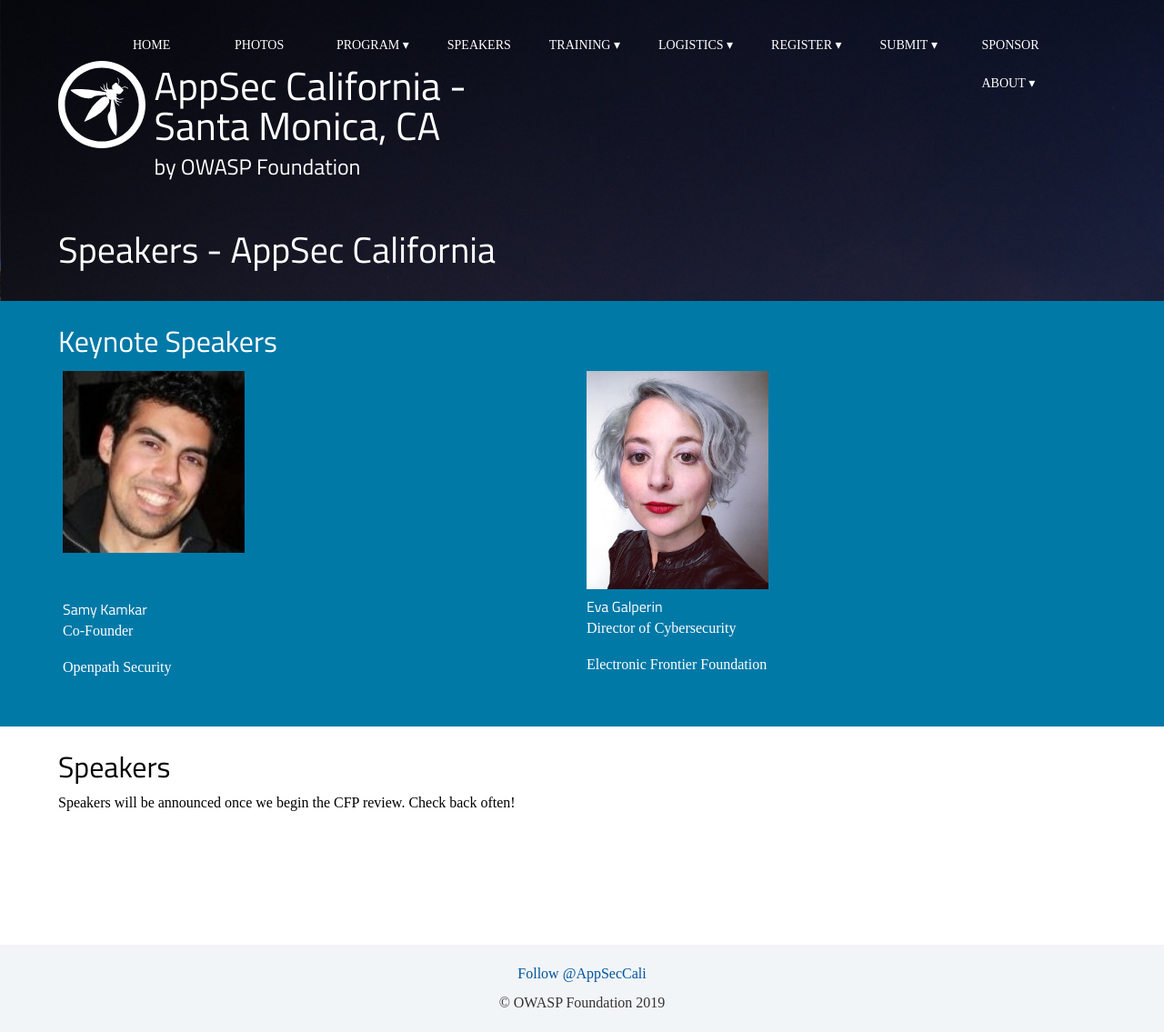
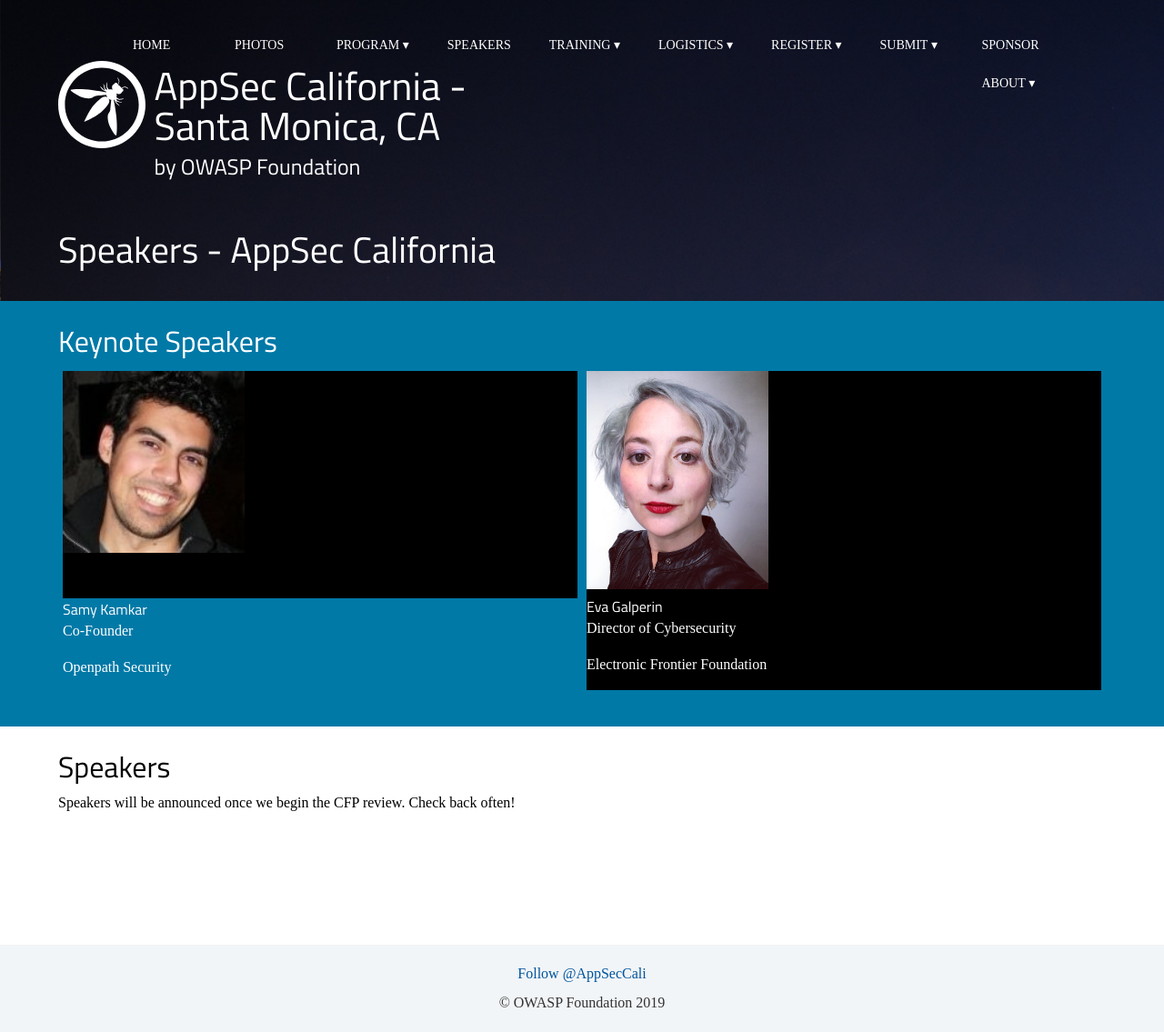
Before and after one commit to OWASP/2020-appseccalifornia, a Jekyll site: the page built from speakers/index.html, in a window 1280 px wide. Shown: the whole page at 91% size. Built offline with Jekyll 4.4.1, drawn with Linux system fonts in a browser that asks for light colours; some web fonts are replaced; comment, search, counter and statistics services are not loaded.

Commit message:
adding photo box

```diff
--- a/speakers/index.html
+++ b/speakers/index.html
@@ -9,14 +9,14 @@
 <h2>Keynote Speakers</h2>
 <div class="row">
         	<div class="column">
-		<div width="250" height="250" style="min-height:250px">
+		<div width="250" height="250" style="min-height:250px;background-color:black">
 		<img src="../../assets/images/speakers/samy.jpg" width="200"></img></div>
                 <h4>Samy Kamkar</h4>
                 <p>Co-Founder</p>
 		<p>Openpath Security</p></div>
 
 		<div class="column">
-		<div width="250" height="250" style="min-height:250px">
+		<div width="250" height="250" style="min-height:250px;background-color:black">
 		<img src="../../assets/images/speakers/eva_galperin.jpg" width="200"></img><div>
 		<h4>Eva Galperin</h4>
 		<p>Director of Cybersecurity</p>
```
